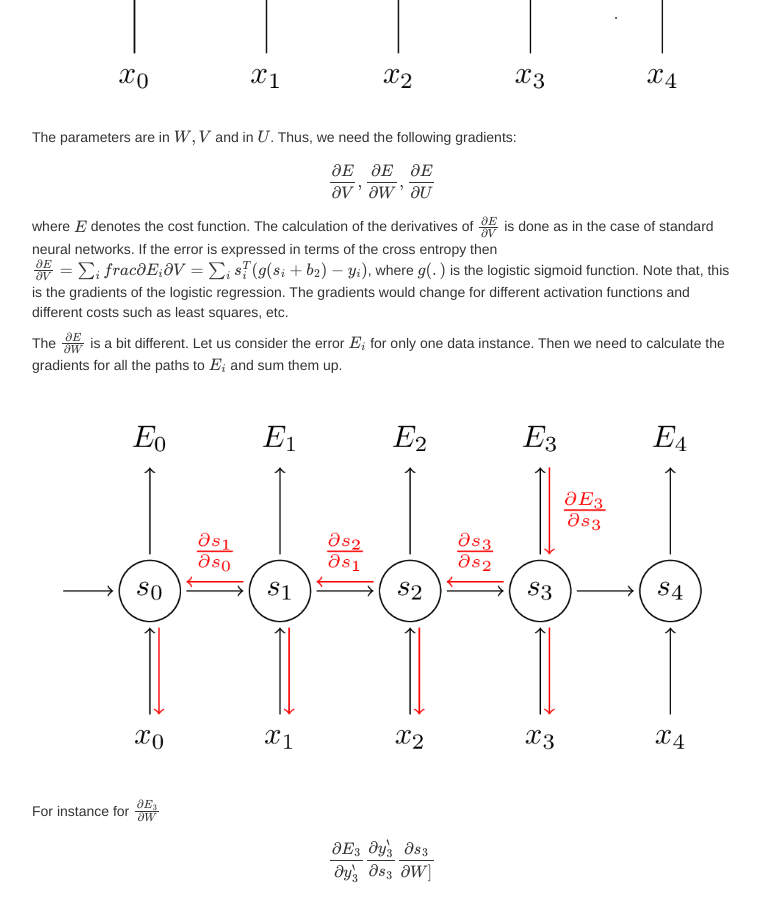
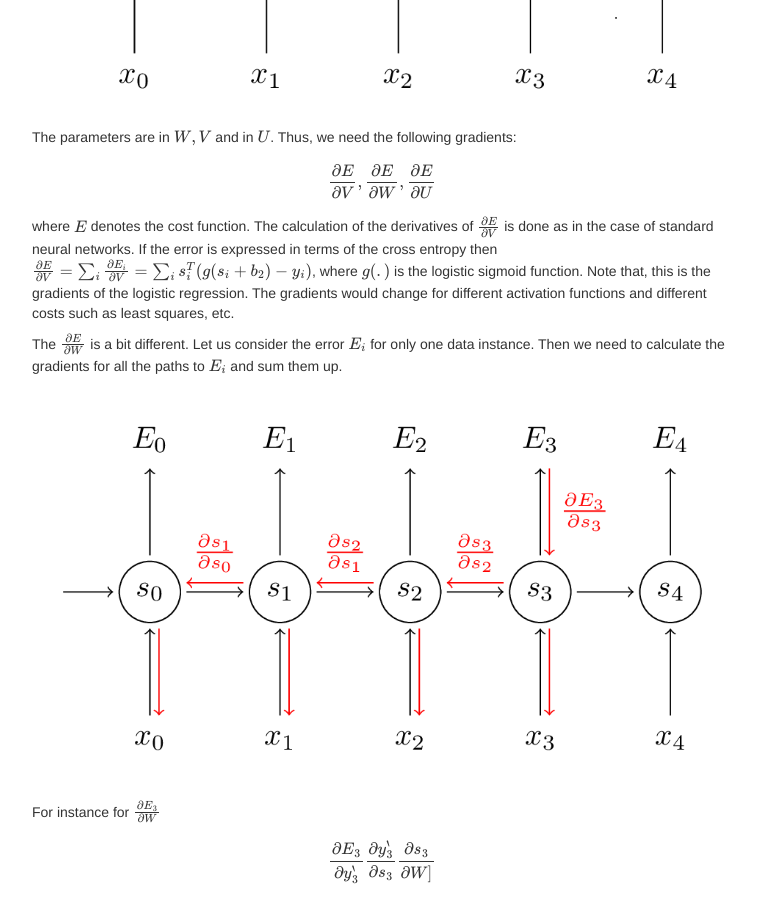
Before and after one commit to kfattila/kfattila.github.io, a Jekyll site: the page built from pages/RNN.md, in a window 1280 px wide and 900 px high, scrolled down 1454 px. Shown: the whole window, without its empty margins (258-1018 px from the left). Built offline with Jekyll 4.4.1, drawn with Linux system fonts in a browser that asks for light colours; formulas are drawn with MathJax 3; comment, search, counter and statistics services are not loaded; some of the changed text lies outside the part shown.

Commit message:
lectures

```diff
--- a/pages/RNN.md
+++ b/pages/RNN.md
@@ -30,7 +30,7 @@ Consider the following case, where the RNN is unfolded in time:
 
 The parameters are in \\(W, V\\) and in \\(U\\). Thus, we need the following gradients:
 \\[ \frac{\partial E}{\partial V}, \frac{\partial E}{\partial W}, \frac{\partial E}{\partial U}\\]
-where \\(E\\) denotes the cost function. The calculation of the derivatives of \\(\frac{\partial E}{\partial V}\\) is done as in the case of standard neural networks. If the error is expressed in terms of the cross entropy then \\(\frac{\partial E}{\partial V} = \sum_{i} frac{\partial E_{i}}{\partial V} = \sum_{i}s_{i}^{T}(g(s_{i} + b_{2}) - y_{i})\\), where \\(g(.)\\) is the logistic sigmoid function. Note that, this is the gradients of the logistic regression. The gradients would change for different activation functions and different costs such as least squares, etc.
+where \\(E\\) denotes the cost function. The calculation of the derivatives of \\(\frac{\partial E}{\partial V}\\) is done as in the case of standard neural networks. If the error is expressed in terms of the cross entropy then \\(\frac{\partial E}{\partial V} = \sum_{i} \frac{\partial E_{i}}{\partial V} = \sum_{i}s_{i}^{T}(g(s_{i} + b_{2}) - y_{i})\\), where \\(g(.)\\) is the logistic sigmoid function. Note that, this is the gradients of the logistic regression. The gradients would change for different activation functions and different costs such as least squares, etc.
 
 The \\(\frac{\partial E}{\partial W}\\) is a bit different. Let us consider the error \\(E_{i}\\) for only one data instance. Then we need to calculate the gradients for all the paths to \\(E_{i}\\) and sum them up.
 
```
Also changed, not shown: other parts of pages/RNN.md (+1 -0 lines).
